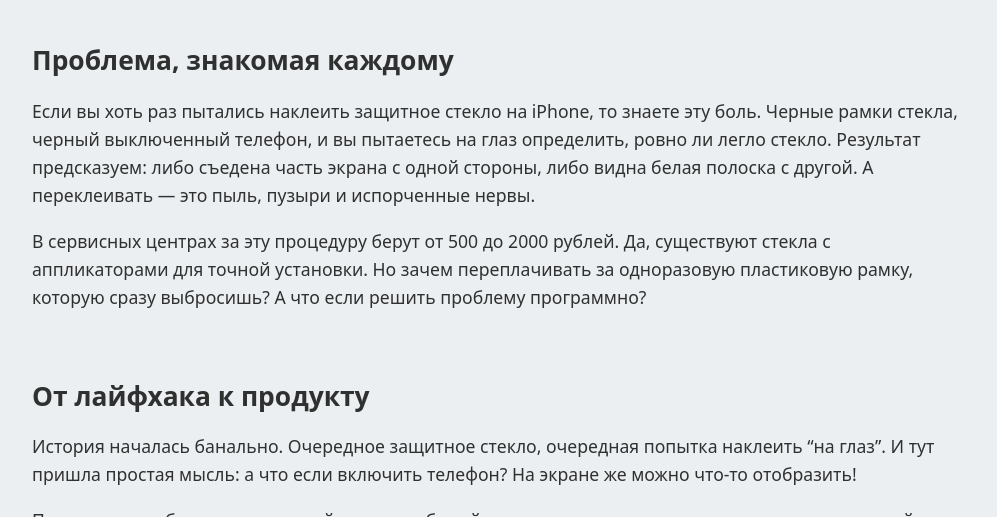
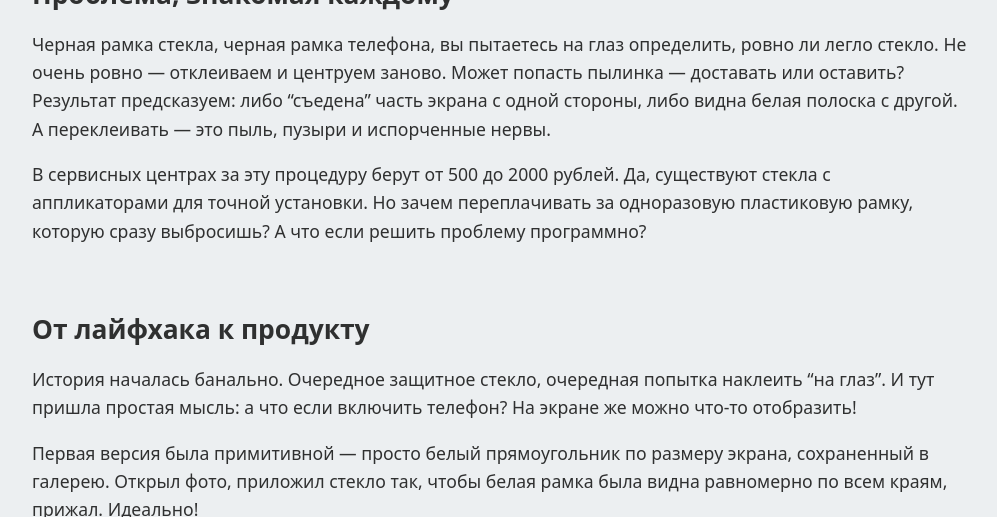
Before and after one commit to artembolotov/artembolotov.github.io, a Jekyll site: the page built from blog/_posts/2025-08-10-screenlines.md, in a window 1280 px wide and 900 px high, scrolled down 453 px, cut to the strip 228-745 px from the top of the window. Shown: the whole strip, without its empty margins (139-1136 px from the left). Built offline with Jekyll 4.4.1, drawn with Linux system fonts in a browser that asks for light colours.

Commit message:
Updated text

```diff
--- a/blog/_posts/2025-08-10-screenlines.md
+++ b/blog/_posts/2025-08-10-screenlines.md
@@ -6,13 +6,13 @@
 draft: true
 ---
 
-> Как проблема с защитным стеклом превратилась в приложение, которое за 3 дня скачали 4000 человек.
+Как проблема с защитным стеклом превратилась в приложение, которое за 3 дня скачали 4000 человек.
 
 ![ScreenLines в App Store](/blog/img/2025-08-10-screenlines/preview.png)
 
 ## Проблема, знакомая каждому
 
-Если вы хоть раз пытались наклеить защитное стекло на iPhone, то знаете эту боль. Черные рамки стекла, черный выключенный телефон, и вы пытаетесь на глаз определить, ровно ли легло стекло. Результат предсказуем: либо съедена часть экрана с одной стороны, либо видна белая полоска с другой. А переклеивать — это пыль, пузыри и испорченные нервы.
+Черная рамка стекла, черная рамка телефона, вы пытаетесь на глаз определить, ровно ли легло стекло. Не очень ровно — отклеиваем и центруем заново. Может попасть пылинка — доставать или оставить?  Результат предсказуем: либо "съедена" часть экрана с одной стороны, либо видна белая полоска с другой. А переклеивать — это пыль, пузыри и испорченные нервы.
 
 В сервисных центрах за эту процедуру берут от 500 до 2000 рублей. Да, существуют стекла с аппликаторами для точной установки. Но зачем переплачивать за одноразовую пластиковую рамку, которую сразу выбросишь? А что если решить проблему программно?
 
```
